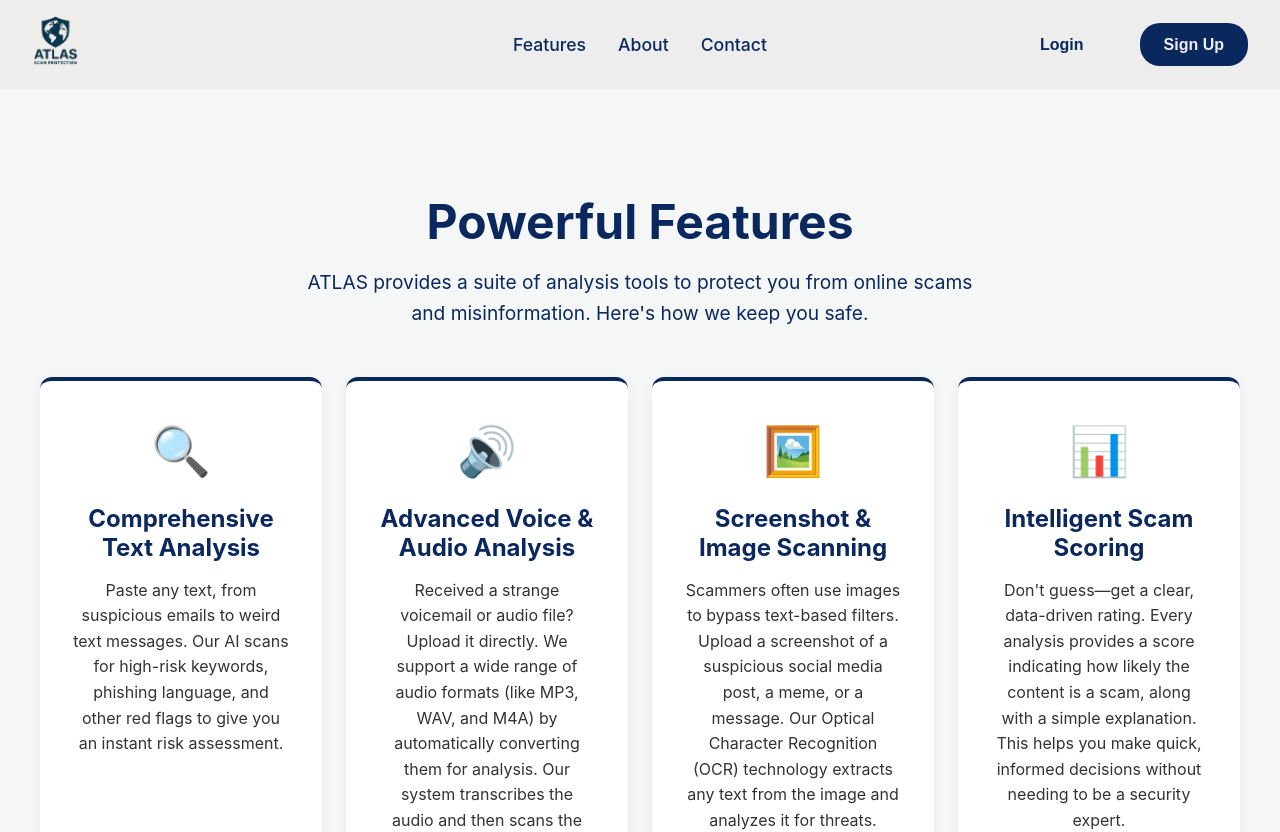
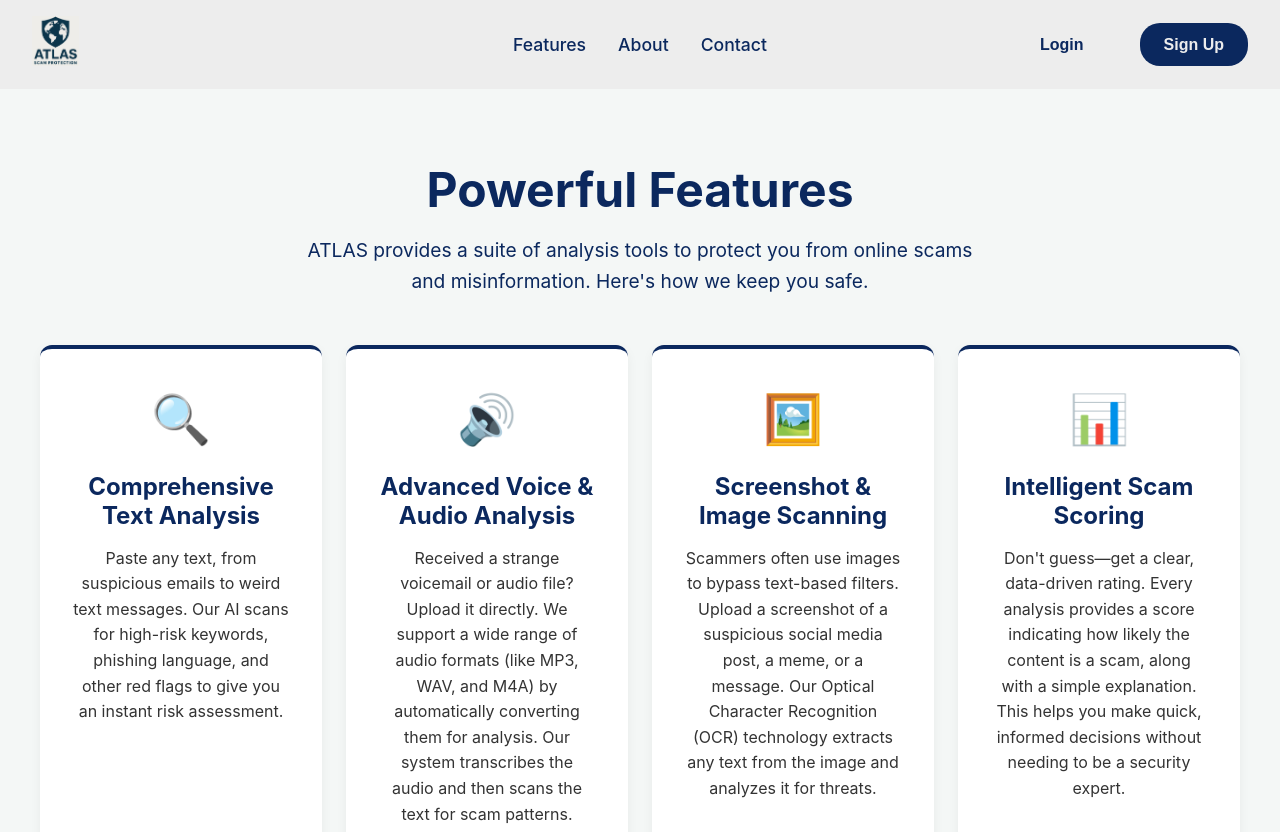
Before and after one commit to AidenBrown21/AtlasChrome, a React (Create React App) app in the folder frontend/: page /features in a window 1280 px wide. Shown: the top 832 px of the page. Built offline with nearby package versions, Linux system fonts and the light colour scheme; no server answers.

Commit message:
there finallu

```diff
--- a/frontend/src/pages/FeaturesPage.css
+++ b/frontend/src/pages/FeaturesPage.css
@@ -97,7 +97,7 @@
 
 @media (min-width: 1024px) {
   .features-container {
-    padding: 10rem 2rem 4rem 2rem;
+    padding: 8rem 2rem 4rem 2rem;
   }
 
   .features-hero h1 {
```
